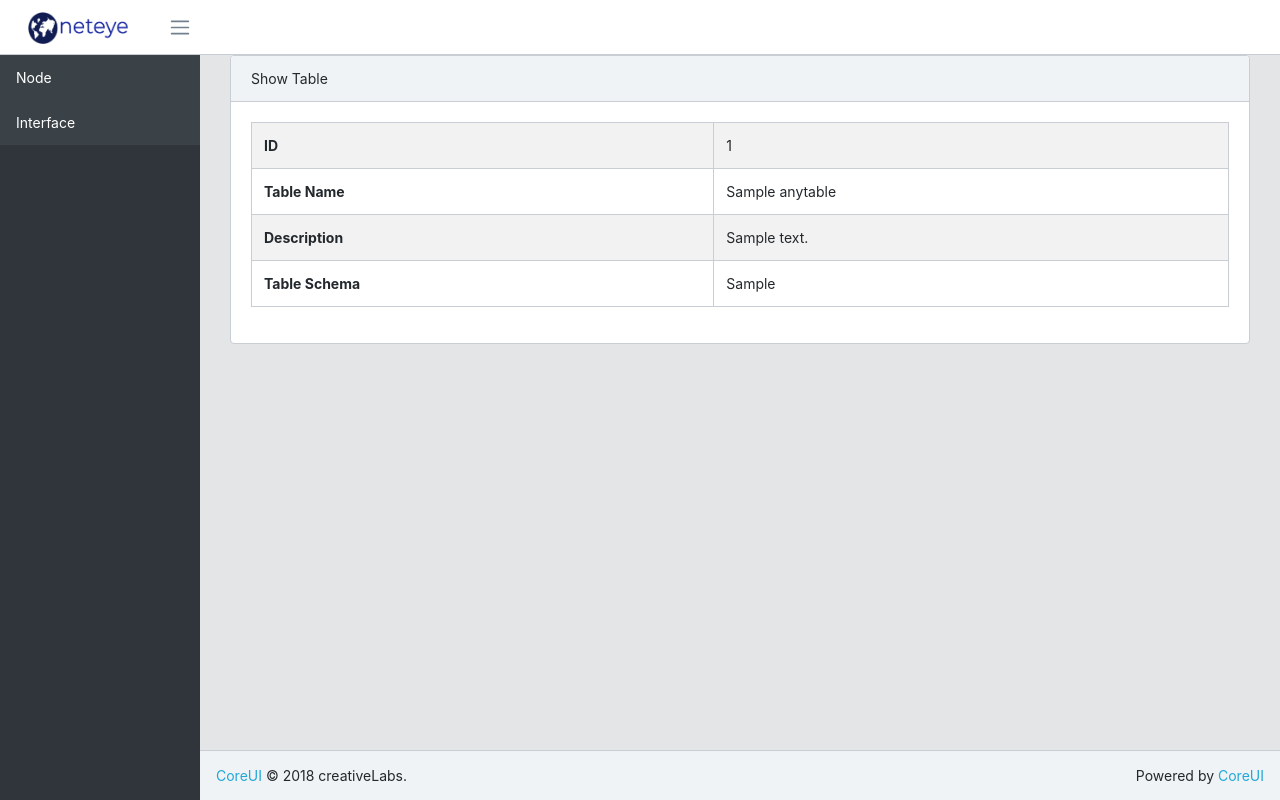
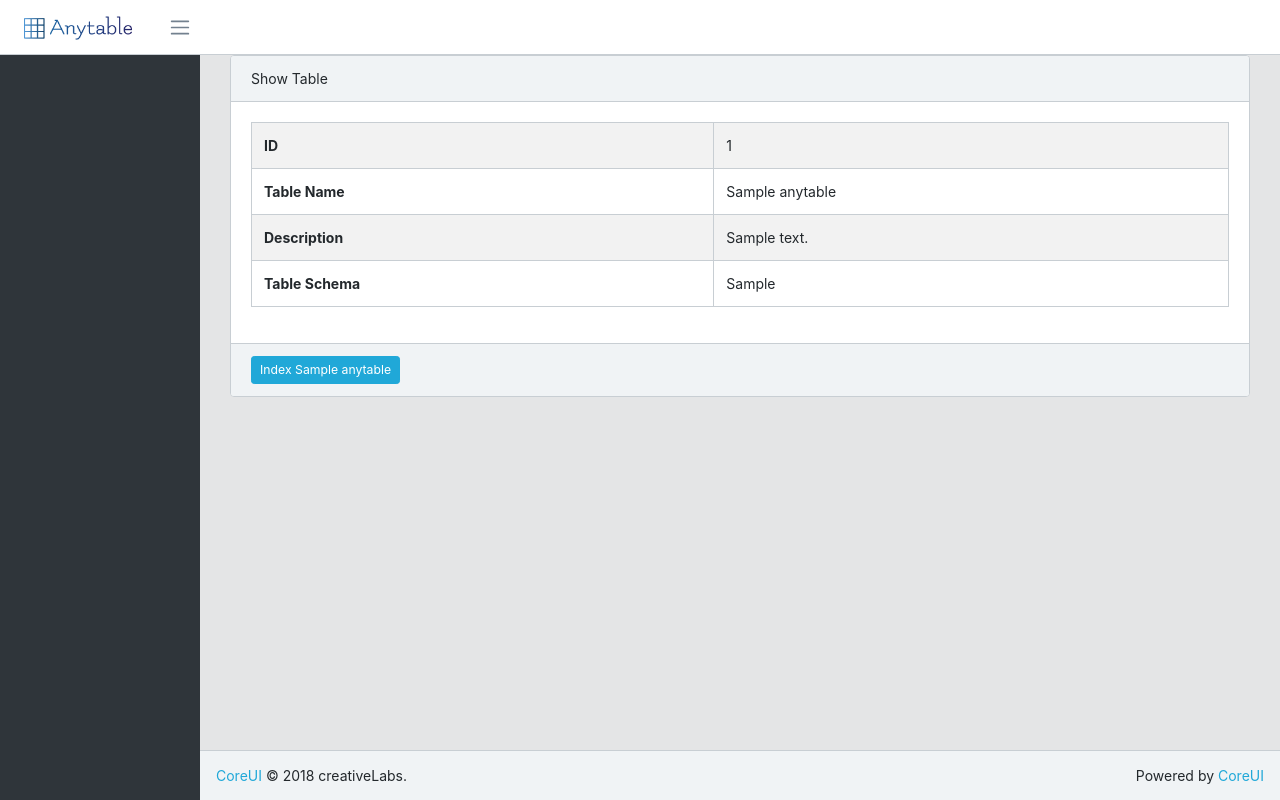
Before and after one commit to yone2ks/anytable, a Flask app: page /anytable/1 in a window 1280 px wide. Run offline with Flask 2, Linux system fonts and the light colour scheme; tables that the repository leaves empty hold one stand-in row (values such as "Sample post"); parts of the project's set-up code (start-up, migrations or seed data) failed here and were passed over; some libraries are stand-ins or nearby versions.

Commit message:
almost implement

```diff
--- a/anytable/anytable/routes.py
+++ b/anytable/anytable/routes.py
@@ -45,7 +45,7 @@ def create():
 def cls_index(cls):
     cls_index = list(map(lambda item: item.__dict__, AnyTable.models[cls].query.all()))
     fields = list(map(lambda field: field["name"], AnyTable.table_schemas[cls]["fields"]))
-    return render_template('anytable/common_index.html', cls_index=cls_index, fields=fields)
+    return render_template('anytable/common_index.html', cls_index=cls_index, fields=fields, cls=cls)
 
 @anytable_bp.route('/<string:cls>/new')
 def cls_new(cls):
--- a/anytable/anytable/templates/anytable/common_index.html
+++ b/anytable/anytable/templates/anytable/common_index.html
@@ -8,7 +8,7 @@
     {% block main %}
     <div class="card">
         <div class="card-header">
-            Anytables
+            {{ cls }}
         </div>
         <div class="card-body">
     <table class="table table-responsive-sm table-hover table-outline table-striped table-bordered mb-0">
@@ -44,7 +44,7 @@
     </table>
         </div>
         <div class="card-footer">
-            <button class="btn btn-sm btn-primary" type="button" onclick="location.href='{{ url_for('anytable.new') }}'">New Anytable</button>
+            <button class="btn btn-sm btn-primary" type="button" onclick="location.href='{{ url_for('anytable.cls_new', cls=cls ) }}'">New {{ cls }}</button>
         </div>
     </div>
 {% endblock main %}
--- a/anytable/anytable/templates/anytable/index.html
+++ b/anytable/anytable/templates/anytable/index.html
@@ -5,7 +5,17 @@
 {{ super() }}
 {% endblock stylesheet %}
 
-    {% block main %}
+{% block sidebar_nav %}
+{% for anytable in anytables.items %}
+<li class="nav-item">
+    <a class="nav-link active" href="/{{ anytable.table_name }}">
+        {{ anytable.table_name }}
+    </a>
+</li>
+{% endfor %}
+{% endblock sidebar_nav %}
+
+{% block main %}
     <div class="card">
         <div class="card-header">
             Anytables
--- a/anytable/anytable/templates/anytable/show.html
+++ b/anytable/anytable/templates/anytable/show.html
@@ -1,4 +1,4 @@
-{% extends "anytable/index.html" %}
+{% extends "base_template.html" %}
 {% block main %}
 <div class="card">
     <div class="card-header">
@@ -26,5 +26,8 @@
         </tbody>
     </table>
     </div>
+    <div class="card-footer">
+        <button class="btn btn-sm btn-primary" type="button" onclick="location.href='{{ url_for('anytable.cls_index', cls=anytable.table_name ) }}'">Index {{ anytable.table_name }}</button>
+    </div>
 </div>
 {% endblock main %}
--- a/anytable/apis/routes.py
+++ b/anytable/apis/routes.py
@@ -25,7 +25,7 @@ class AnyTablesResource(Resource):
 
     def post(self):
         table_schema = request.get_json()
-        table_name = table_schema['table']
+        table_name = table_schema['table_name']
         description = table_schema['description']
         anytable = AnyTable(table_name=table_name, description=description, table_schema = json.dumps(table_schema))
         db.session.add(anytable)
--- a/anytable/base/templates/base_template.html
+++ b/anytable/base/templates/base_template.html
@@ -51,8 +51,8 @@
               <button class="navbar-toggler sidebar-toggler d-lg-none mr-auto" type="button" data-toggle="sidebar-show">
                   <span class="navbar-toggler-icon"></span>
               </button>
-              <a class="navbar-brand" href="/node">
-                  <img class="navbar-brand-full" src="{{ url_for('base.static', filename='img/brand/logo.png' )}}" width="100" height="32" alt="NetEye Logo">
+              <a class="navbar-brand" href="/anytable">
+                  <img class="navbar-brand-full" src="{{ url_for('base.static', filename='img/brand/logo.png' )}}" width="120" height="120" alt="Anytable Logo">
                   <img class="navbar-brand-minimized" src="{{ url_for('base.static', filename='img/brand/logo.png' )}}" width="30" height="30" alt="NetEye Logo">
               </a>
               <button class="navbar-toggler sidebar-toggler d-md-down-none" type="button" data-toggle="sidebar-lg-show">
@@ -68,17 +68,7 @@
               <div class="sidebar">
           <nav class="sidebar-nav">
             <ul class="nav">
-                {% block sidebar_nav %}
-                <li class="nav-item">
-                    <a class="nav-link active" href="/node">
-                        Node
-                    </a>
-                </li>
-                <li class="nav-item">
-                    <a class="nav-link active" href="/interface">
-                        Interface
-                    </a>
-                </li>
+              {% block sidebar_nav %}
               {% endblock sidebar_nav %}
             </ul>
           </nav>
--- a/requirements.txt
+++ b/requirements.txt
@@ -8,3 +8,4 @@ dynaconf
 marshmallow-sqlalchemy
 flask-restplus
 flask-marshmallow
+WTForms-Alchemy
```
Also changed, not shown: anytable/__init__.py (+9 -5 lines), anytable/anytable/models.py (+10 -8 lines), anytable/anytable/templates/anytable/new.html (+4 -4 lines), anytable/base/static/img/brand/logo.png.
